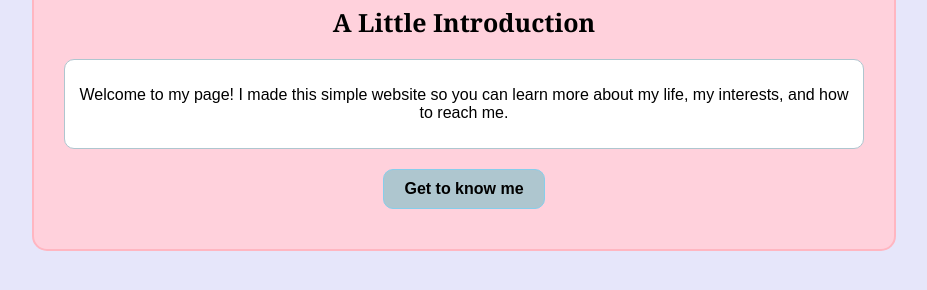
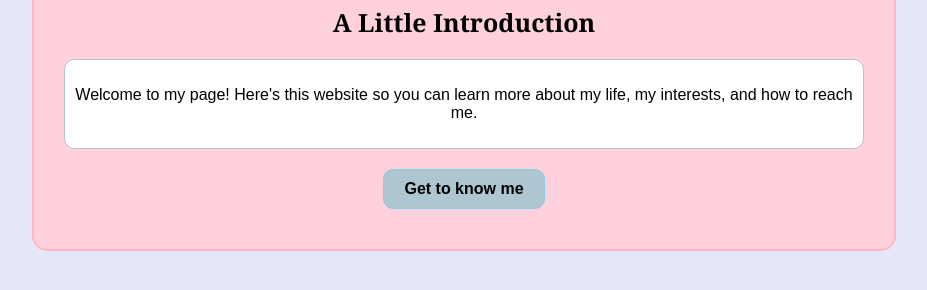
Before and after one commit to comicalkri/myfirstwebsite, a plain HTML site: page index.html in a window 1280 px wide. Shown: the part 156-446 px from the top of the page, without its empty margins (176-1103 px from the left). Drawn offline with Linux system fonts and the light colour scheme.

Commit message:
Update index.html

```diff
--- a/index.html
+++ b/index.html
@@ -9,7 +9,7 @@
         <h1>My Personal Website</h1>
         <h2>A Little Introduction</h2>
         <div class="textbox">
-            <p>Welcome to my page! I made this simple website so you can learn more about my life, my interests, and how to reach me.</p>
+            <p>Welcome to my page! Here's this website so you can learn more about my life, my interests, and how to reach me.</p>
         </div>
         <a href="welcome.html" class="btn">Get to know me</a>
     </div>
```
